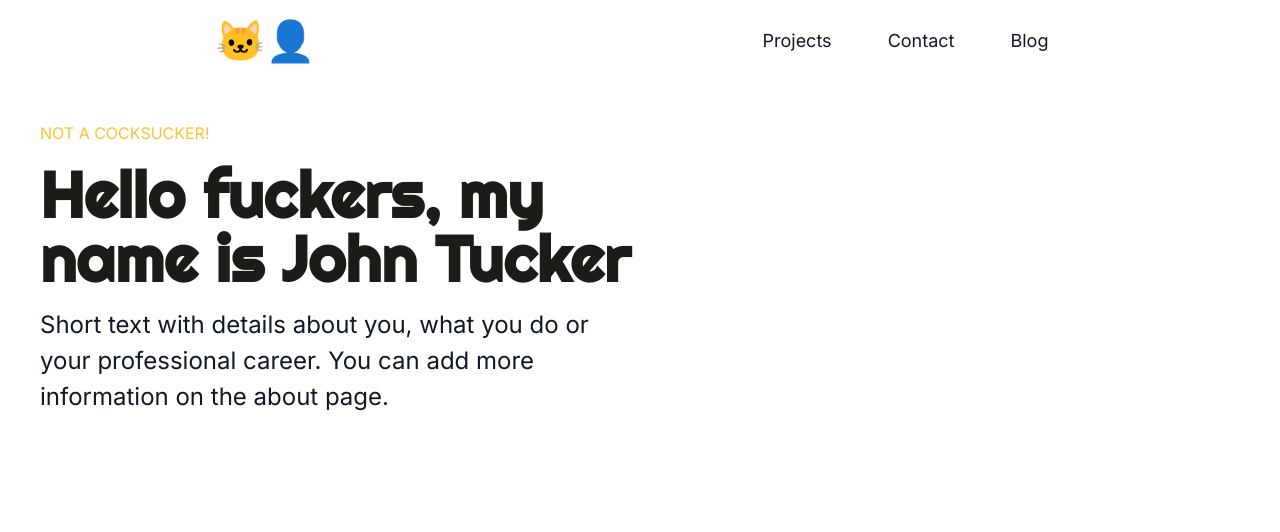
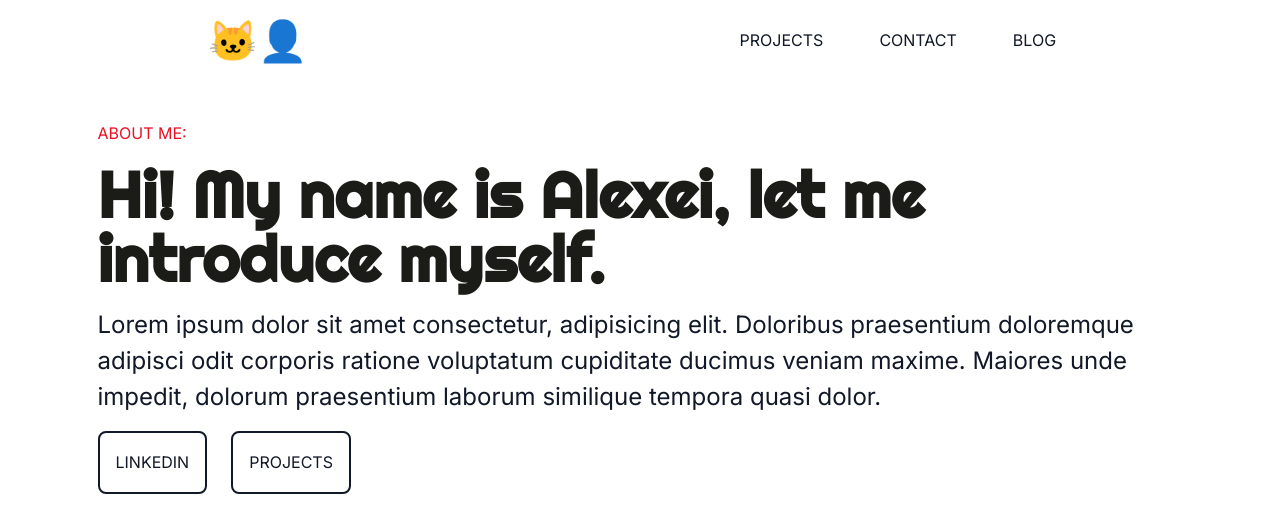
Before and after one commit to AlekseiBelozertsev/blog, a Next.js app: page / in a window 1280 px wide. Shown: the top 532 px of the page. Built offline with nearby package versions, Linux system fonts and the light colour scheme.

Commit message:
fix: layout tweaks

```diff
--- /dev/null
+++ b/components/Button.tsx
@@ -0,0 +1,53 @@
+import React from 'react';
+import styled from "styled-components";
+import Link from "next/link";
+
+type LinkButtonProps = {
+    bgColor?: string,
+    border?: string,
+    content?: string,
+    link: string,
+}
+
+const LinkButton = ({  bgColor, border, content, link }: LinkButtonProps ) => {
+    return (
+        <LinkContainer
+        href={link}
+        bgColor={bgColor}
+        border={border}>
+           <span>{content}</span>
+        </LinkContainer>
+    );
+};
+
+export default LinkButton;
+
+export const LinkContainer = styled(Link)<{ bgColor?: string, border?: string }>`
+    background-color: transparent;
+    padding: 16px;
+    border-radius: 8px;
+    cursor: pointer;
+    transition: all .3s;
+    width: fit-content;
+    border: ${ props => props.border };
+    box-sizing: border-box;
+    :hover {
+        background-color: ${ props => props.bgColor }
+    }
+    :focus {
+        background-color: ${ props => props.bgColor }
+    }
+    @media(max-width: 768px) {
+        padding: 8px;
+    }
+
+    span {
+        font-family: 'Inter', sans-serif;
+        font-style: normal;
+        font-weight: 400;
+        font-size: 16px;
+        line-height: 27px;
+        text-transform: uppercase;
+        color:  #111827;
+    }
+`;
--- a/components/Layout.tsx
+++ b/components/Layout.tsx
@@ -12,8 +12,8 @@ const MainLayout = styled.div`
 
 export const PageLayout = styled.div`
     display: flex;
-    width: 1200px;
-    height: 100%;
+    max-width: 1125px;
+    /* height: 100%; */
     margin: 0 auto;
 
 `
--- a/components/Navbar.tsx
+++ b/components/Navbar.tsx
@@ -1,6 +1,6 @@
-import Link from 'next/link';
 import React from 'react';
 import styled from 'styled-components';
+import { LinkContainer } from './Button';
 
 const NavbarBody = styled.header`
     position: fixed;
@@ -38,23 +38,6 @@ const NavbarInner = styled.div`
     }
 `;
 
-const LinkContainer = styled(Link)`
-    background-color: transparent;
-    padding: 16px;
-    border-radius: 8px;
-    cursor: pointer;
-    transition: all .3s;
-    :hover {
-        background-color: #ECECE9
-    }
-    :focus {
-        background-color: #ECECE9
-    }
-    @media(max-width: 768px) {
-        padding: 8px;
-    }
-`;
-
 const Navbar = () => {
     return (
         <NavbarBody>
@@ -62,13 +45,13 @@ const Navbar = () => {
                 <span className='logo'>🐱‍👤</span>
             </NavbarInner>
             <NavbarInner>
-                <LinkContainer href={'/'}>
+                <LinkContainer bgColor='#ECECE9' href={'/'}>
                     <span>Projects</span>
                 </LinkContainer>
-                <LinkContainer href={'/'}>
+                <LinkContainer bgColor='#ECECE9' href={'/'}>
                     <span>Contact</span>
                 </LinkContainer>
-                <LinkContainer href={'/blog'}>
+                <LinkContainer bgColor='#ECECE9' href={'/blog'}>
                     <span>Blog</span>
                 </LinkContainer>
             </NavbarInner>
--- a/pages/index.tsx
+++ b/pages/index.tsx
@@ -1,6 +1,7 @@
 import Head from 'next/head';
 import { Inter } from '@next/font/google';
 import styled from 'styled-components';
+import LinkButton from '@/components/Button';
 
 const inter = Inter({ subsets: ['latin'] })
 
@@ -14,10 +15,23 @@ export default function Home() {
       </Head>
       <HomeWrapper>
        <HomeSection>
-          <span className='home-section_profession'>Not a cocksucker!</span>
-          <h1>Hello fuckers, my name is John Tucker</h1>
-          <p>Short text with details about you, what you do or your professional career. You can add more information on the about page.</p>
+          <span className='home-section_profession'>About me:</span>
+          <h1>Hi! My name is Alexei, let me introduce myself.</h1>
+          <p>Lorem ipsum dolor sit amet consectetur, adipisicing elit. Doloribus praesentium doloremque adipisci odit corporis ratione voluptatum cupiditate ducimus veniam maxime. Maiores unde impedit, dolorum praesentium laborum similique tempora quasi dolor.</p>
+          <Buttons>
+        <LinkButton
+          link='/'
+          bgColor='#E81224'
+          border='2px solid #111827'
+          content='LinkedIn' />
+        <LinkButton
+          link='/'
+          bgColor='#E81224'
+          border='2px solid #111827'
+          content='Projects' />
+       </Buttons>
        </HomeSection>
+
       </HomeWrapper>
     </>
   )
@@ -26,8 +40,9 @@ export default function Home() {
 const HomeWrapper = styled.div`
   display: grid;
   justify-content: center;
-  grid-template-columns: repeat(2, 1fr);
+  grid-template-columns: 1fr;
   width: 100%;
+  margin: 0 20px;
 `;
 
 const HomeSection = styled.div`
@@ -35,18 +50,15 @@ const HomeSection = styled.div`
   flex-direction: column;
   gap: 16px;
 
-  span {
+  .home-section_profession {
+    z-index: 1;
     font-family: 'Inter', sans-serif;
     font-style: normal;
     font-weight: 400;
     font-size: 16px;
     line-height: 27px;
     text-transform: uppercase;
-    color: #FDC435;
-  }
-
-  .home-section_profession {
-    z-index: 1;
+    color:  #E81224;
   }
 
   p {
@@ -71,3 +83,9 @@ const HomeSection = styled.div`
 
   }
 `;
+
+export const Buttons = styled.div`
+  display: flex;
+  flex-direction: row;
+  gap: 24px;
+`;
```
